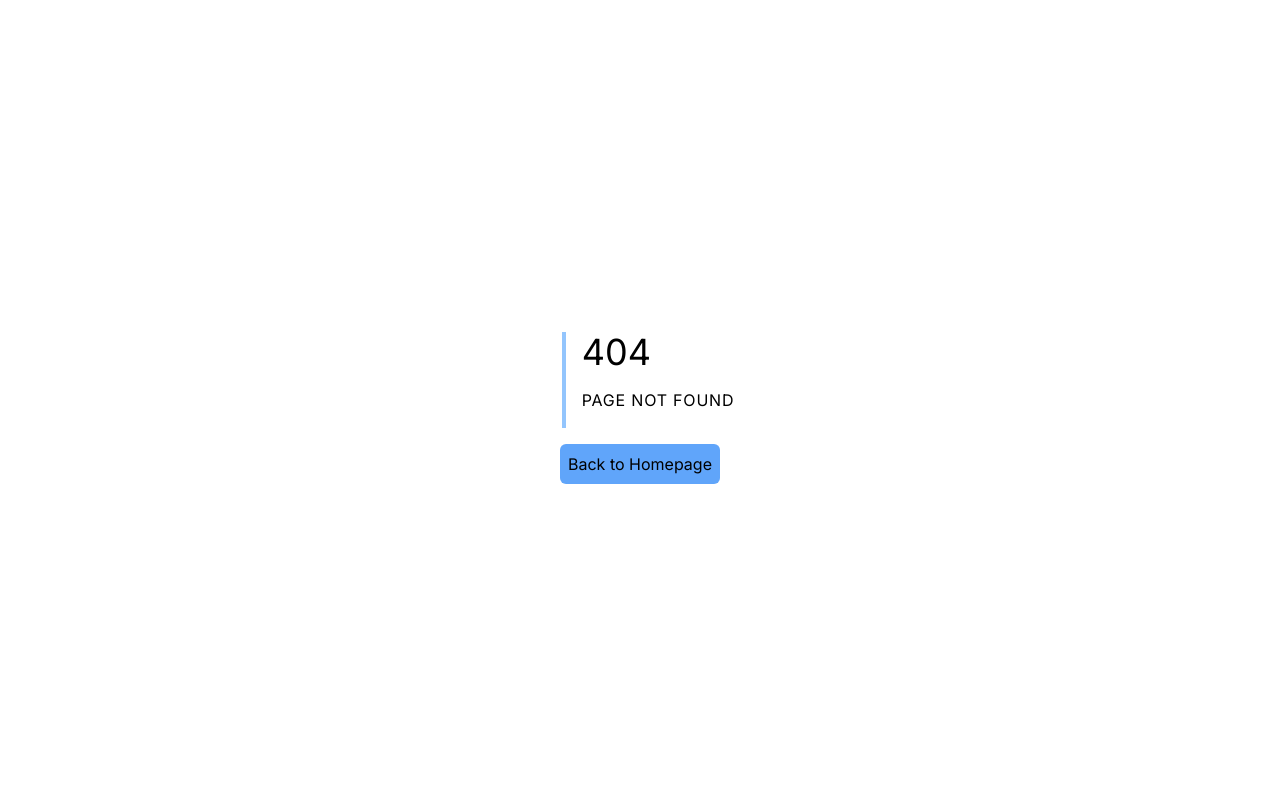
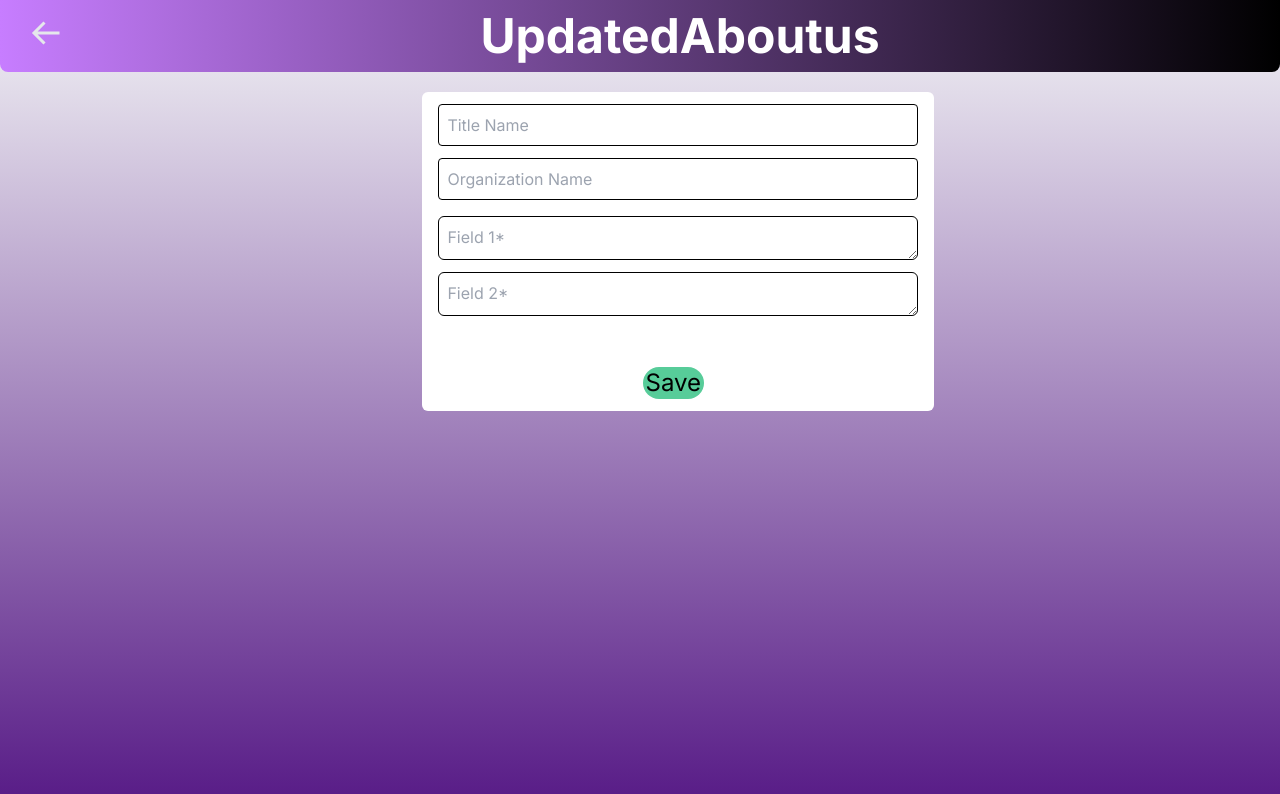
Before and after one commit to cdyniranjan7321/Quiz_App_Project_in_React_Js, a Next.js app: page /NewAboutus in a window 1280 px wide. Before the commit this address had no page. Shown: the top 794 px of the page. Built offline with nearby package versions, Linux system fonts and the light colour scheme.

Commit message:
QA-35 added newaboutus page for upload and admin page side bar

```diff
--- /dev/null
+++ b/src/app/AdminPanel/page.tsx
@@ -0,0 +1,62 @@
+'use client'
+import React from 'react'
+import { AiFillSetting as Setting } from 'react-icons/ai'
+import { AiOutlineHome as Home } from 'react-icons/ai'
+import { AiOutlineQuestion as Quesation } from 'react-icons/ai'
+import { AiOutlineTeam as Team } from 'react-icons/ai'
+import { MdExtension } from 'react-icons/md'
+import { MdLogout } from 'react-icons/md'
+import { FcManager } from 'react-icons/fc'
+
+const AdminPanel = () => {
+  return (
+    <div className='h-screen w-screen flex flex-row    overflow-hidden bg-blue-gray-900 bg-gradient-to-b from-gray-100 to-purple-950'>
+      <div className='flex flex-col bg-[#300559] text-white w-[15%] rounded-3xl rounded-bl-none rounded-tl-none'>
+        <h1 className='text-5xl bold-md pl-11 pt-[20%] pb-2'>Quiz</h1>
+        <hr></hr>
+        <div className='text-sm  flex flex-col pt-[15%] mt-[30%] pb-5 pl-11 '>
+          <button className='pt-4 flex flex-row'>
+            <Home  size={30} className=' pr-2 pb-2' /> Home
+          </button>
+          <button className='pt-4  flex flex-row'>
+            <MdExtension size={28} className='pr-2 pb-2' />
+            Rounds
+          </button>
+          <button className='pt-4  flex flex-row'>
+            <Quesation size={28} className='pr-1 pb-2' />
+            Question
+          </button>
+          <button className='pt-4  flex flex-row'>
+            <Team size={34} className='pr-2 pb-3 text-white ' />
+            Teams
+          </button>
+        </div>
+        <div className=' pt-[72%] flex flex-col   text-sm'>
+          <button className='pb-3  flex flex-row  pl-10'>
+            {' '}
+            <Setting size={28}  className='pr-2 pb-2' />
+            Settings
+          </button><hr></hr>
+
+          <button className='mb-[17%]  pl-11 pt-3  flex flex-row'>
+            <MdLogout  size={28}  className='pr-2 pb-2'/>
+            Logout
+          </button>
+        </div>
+      </div>
+      {/* beside part */}
+
+      <div className='  flex flex-col'>
+      <div className=' pl-[10%] pt-8'>
+       <div className='flex flex-row  text-gray-500  '>< FcManager size={34} className=''/> <h1 className=''>Admin</h1></div>
+       </div>
+
+      </div>
+
+
+      </div>
+
+  )
+}
+{/*  */}
+export default AdminPanel
--- /dev/null
+++ b/src/app/NewAboutus/page.tsx
@@ -0,0 +1,125 @@
+'use client'
+import React, { useState, ChangeEvent } from 'react'
+import Navbar from '@/components/Navbar'
+import { useForm } from 'react-hook-form'
+
+const GeneralQuestion = () => {
+  const [organizationTitle, setOrganizationTitle] = useState('')
+  const [organizationName, setOrganizationName] = useState('')
+
+  const { register, handleSubmit } = useForm()
+  const onSubmit = (data: any) => {
+    console.log('data: ', data)
+  }
+
+  const handleTitleChange = (e: ChangeEvent<HTMLInputElement>) => {
+    setOrganizationTitle(e.target.value)
+  }
+
+  const handleNameChange = (e: ChangeEvent<HTMLInputElement>) => {
+    setOrganizationName(e.target.value)
+  }
+
+  return (
+    <div className='h-screen w-screen flex flex-col overflow-hidden bg-blue-gray-900 bg-gradient-to-b from-gray-100 to-purple-900'>
+      <div className='w-full'>
+        <Navbar title='UpdatedAboutus' isBackArrow={true} />
+      </div>
+      <div className='flex flex-col bg-white w-[40%] mt-5 ml-[33%] pt-3 rounded-md'>
+        <style>
+          {`
+          .input-wrapper {
+            position: relative;
+          }
+
+          .input-field {
+            display: block;
+            width: 100%;
+            padding: 0.5rem;
+            border: 1px solid black;
+            border-radius: 4px;
+          }
+
+          .input-placeholder {
+            position: absolute;
+            top: -1.5rem;
+            left: 0.75rem;
+            pointer-events: none;
+            transition: all 0.3s;
+            color: black;
+            font-size: 0.75rem;
+            background-color: white;
+            padding: 0 0.25rem;
+          }
+
+          .input-field:focus + .input-placeholder,
+          .input-field:not(:placeholder-shown) + .input-placeholder {
+            top: -0.5rem;
+            font-size: 0.75rem;
+            background-color: white;
+            padding: 0 0.25rem;
+          }
+        `}
+        </style>
+        <form onSubmit={handleSubmit(onSubmit)}>
+          <div className='input-wrapper pl-4 pr-4'>
+            <input
+              type='text'
+              id='Title '
+              placeholder='Title Name'
+              required
+              {...register('Title')}
+              className={`input-field ${organizationTitle ? 'has-value' : ''}`}
+              value={organizationTitle}
+              onChange={handleTitleChange}
+            />
+            {organizationTitle && (
+              <span className='input-placeholder'>Title Name</span>
+            )}
+          </div>
+
+          <div className='input-wrapper mt-3 pl-4 pr-4'>
+            <input
+              type='text'
+              id='organization'
+              placeholder='Organization Name'
+              required
+              {...register('organization')}
+              className={`input-field ${organizationName ? 'has-value' : ''}`}
+              value={organizationName}
+              onChange={handleNameChange}
+            />
+            {organizationName && (
+              <span className='input-placeholder'>Organization Name</span>
+            )}
+          </div>
+          <div className='flex flex-col'>
+            <textarea
+              id='f1'
+              placeholder='Field 1*'
+              required
+              {...register('field1')}
+              className='text-md ml-4 mr-4 mt-4 pl-2 pt-2 h-11 border border-black hover:border-black focus:border-black rounded-md'
+            />
+            <textarea
+              id='f2'
+              placeholder='Field 2*'
+              {...register('field2')}
+              required
+              className='text-md ml-4 mr-4 mt-3 h-11 pl-2 pt-2 border border-black focus:border-black rounded-md'
+            />
+          </div>
+
+          <button
+            type='submit'
+            className='bg-[#57CC99] w-[12%] rounded-full ml-[43%] mt-[10%] mb-3 text-2xl'
+          >
+            Save
+          </button>
+        </form>
+      </div>
+    </div>
+  )
+}
+
+export default GeneralQuestion
```
